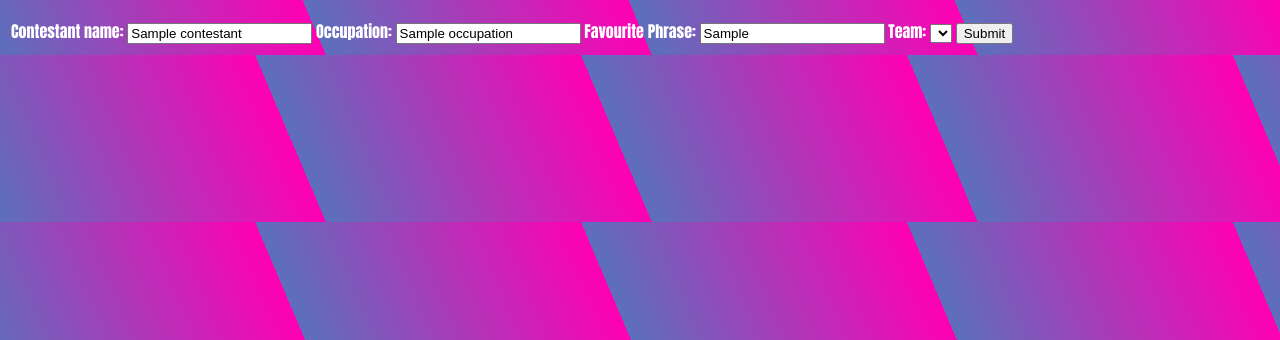
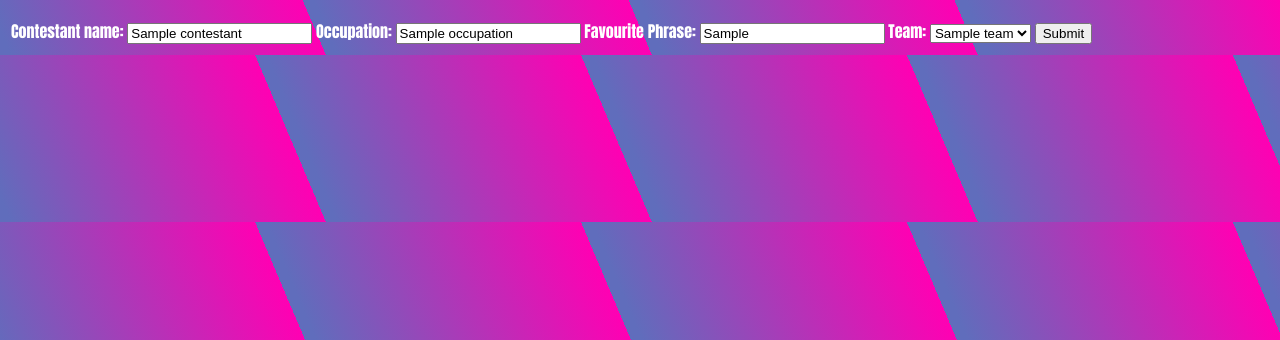
Before and after one commit to dazzle-tactics/Phrasewave_scoring_app, a Flask app: page /contestants/1/edit in a window 1280 px wide. Shown: the part 112-452 px from the top of the page. Run offline with Flask 2, Linux system fonts and the light colour scheme; a database or web service that is not in the repository returns one stand-in record (values such as "Sample title"); lists and menus that the app fills with data are empty; some libraries are stand-ins or nearby versions.

Commit message:
got contestant edit form to appear

```diff
--- a/controllers/contestants_controller.py
+++ b/controllers/contestants_controller.py
@@ -3,6 +3,7 @@ from flask import Blueprint
 from repositories import contestant_repository
 from repositories import team_repository
 from models.contestant import Contestant
+import pdb
 
 contestants_blueprint = Blueprint("contestants", __name__)
 
@@ -40,9 +41,9 @@ def show_contestant(id):
 
 @contestants_blueprint.route("/contestants/<id>/edit", methods=['GET'])
 def edit_contestant_form(id):
-    team = team_repository.select_all()
+    teams = team_repository.select_all()
     contestant = contestant_repository.select(id)
-    return render_template('contestants/edit.html', contestant=contestant, team=team)
+    return render_template('contestants/edit.html', contestant=contestant, teams=teams)
 
 @contestants_blueprint.route("/contestants/<id>/edit", methods = ["POST"])
 def update_contestant(id):
@@ -50,7 +51,9 @@ def update_contestant(id):
     occupation = request.form['occupation']
     fave_phrase = request.form['fave_phrase']
     team = team_repository.select(request.form['team_id'])
+
     contestant = Contestant(name, occupation, fave_phrase, team, id)
+    pdb.set_trace()
     contestant_repository.update(contestant)
     return redirect("/contestants")
 
--- a/repositories/contestant_repository.py
+++ b/repositories/contestant_repository.py
@@ -5,6 +5,7 @@ from db.run_sql import run_sql
 from models.contestant import Contestant
 from models.team import Team
 import repositories.team_repository as team_repository
+import pdb
 
 #Create
 def save(contestant):
@@ -32,7 +33,7 @@ def select_all():
 def select(id):
     contestant = None
 
-    sql = "SELECT * FROM contestants where id = %"
+    sql = "SELECT * FROM contestants where id = %s"
     values = [id]
 
     result = run_sql(sql, values)[0]
--- a/templates/contestants/edit.html
+++ b/templates/contestants/edit.html
@@ -11,9 +11,9 @@
                 <label for="fave_phrase">Favourite Phrase:</label>
                 <input type="text" id="fave_phrase" name="fave_phrase" value="{{contestant.fave_phrase}}">
                 <label for="Team">Team:</label>
-                <select name="team_id" id="team">
+                <select name="team_id" id="team_id">
                     {% for team in teams %}
-                    <option value={{contestant.team.id}}>{{contestant.team.name}}</option>
+                    <option value="{{team.id}}">{{team.name}}</option>
                     {% endfor %}
                 </select>
                 <input type="submit" value="Submit">
```
